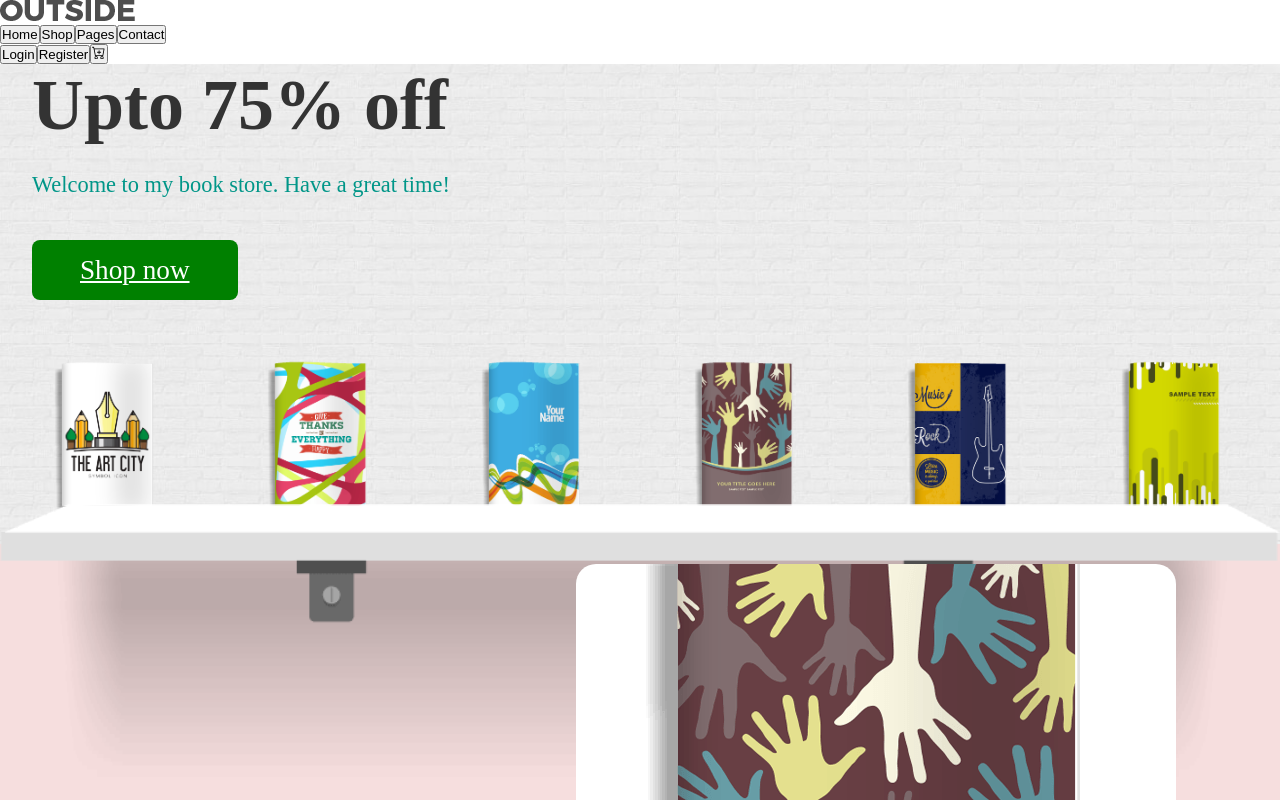
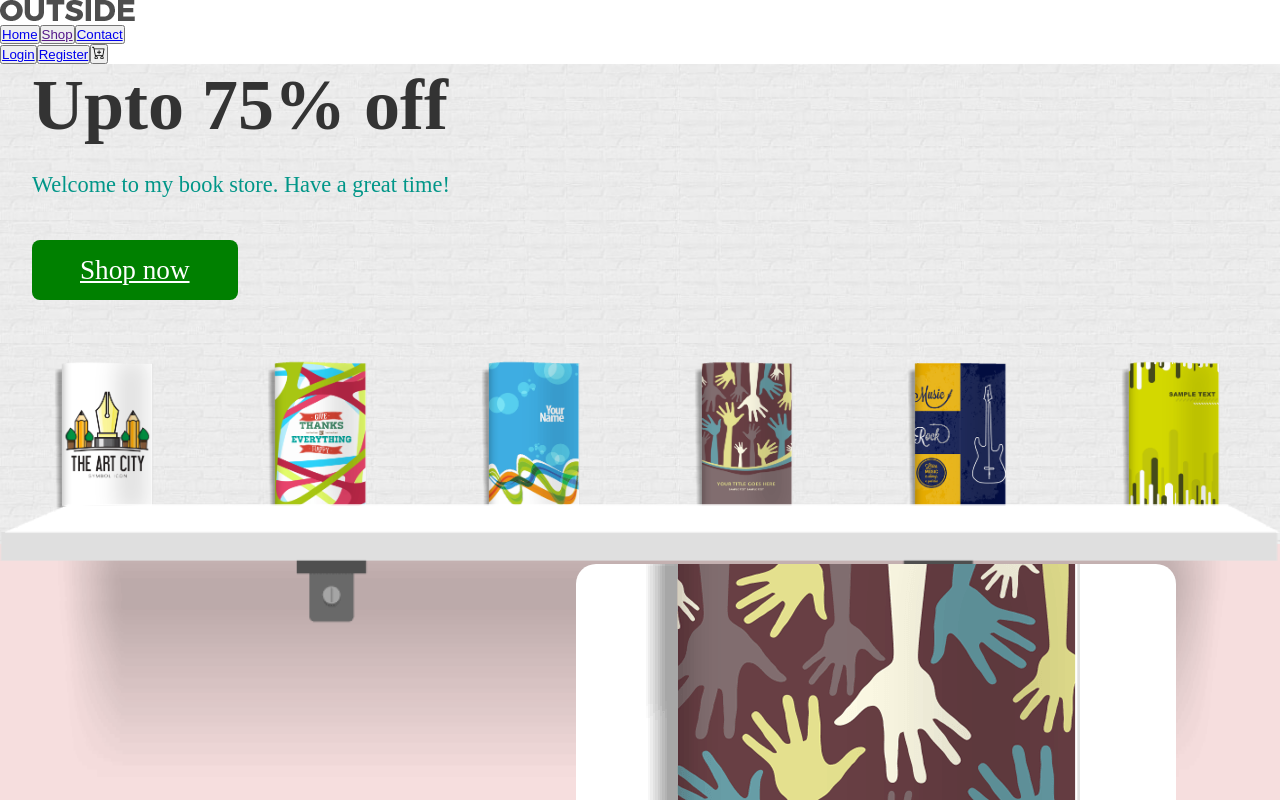
Before and after one commit to PeterNguyen2001/Bookstore, a Next.js app: page / in a window 1280 px wide. Shown: the top 800 px of the page. Built offline with nearby package versions, Linux system fonts and the light colour scheme; no server answers.

Commit message:
new update 19/12

```diff
--- a/components/Layout/header.js
+++ b/components/Layout/header.js
@@ -8,24 +8,22 @@ export default function Header() {
         <div className='flex flex-row items-center space-x-5'>
           <div className='flex flex-row space-x-5'>
             <button className='text-xs text-gray-600 uppercase transition-all duration-150 hover:text-black hover:underline'>
-              Home
+              <a href='/'>Home</a>
             </button>
             <button className='text-xs text-gray-600 uppercase transition-all duration-150 hover:text-black hover:underline'>
-              Shop
+              <a href=''>Shop</a>
             </button>
+
             <button className='text-xs text-gray-600 uppercase transition-all duration-150 hover:text-black hover:underline'>
-              Pages
-            </button>
-            <button className='text-xs text-gray-600 uppercase transition-all duration-150 hover:text-black hover:underline'>
-              Contact
+              <a href='/Contact'>Contact</a>
             </button>
           </div>
           <div className='flex flex-row space-x-5'>
             <button className='py-2 text-base text-white transition-all duration-150 bg-black border-2 px-7 hover:bg-gray-400'>
-              Login
+              <a href='/login'>Login</a>
             </button>
             <button className='py-2 text-base text-white transition-all duration-150 bg-black border-2 px-7 hover:bg-gray-400'>
-              Register
+              <a href='/register'>Register</a>
             </button>
             <button className='text-xl transition-all duration-200 hover:text-gray-400'>
               <BsCartPlus />
--- a/pages/api/hello.js
+++ b/pages/api/hello.js
@@ -1,5 +1,19 @@
 // Next.js API route support: https://nextjs.org/docs/api-routes/introduction
+import prisma from '../lib/prisma'
 
 export default function helloAPI(req, res) {
-  res.status(200).json({ name: 'John Doe' })
+  if (req.method === 'GET') {
+    var result = null
+    try {
+      prisma.product.findUnique({
+        where: {
+          id: req.query.id,
+        },
+      })
+    } catch (e) {
+      next(e)
+      return null
+    }
+    res.status(200).json(result)
+  }
 }
--- a/pages/api/product/index.js
+++ b/pages/api/product/index.js
@@ -1,13 +1,15 @@
 import prisma from '../../../lib/prisma'
 
-async function getMethod(req, res) {
+async function getMethod(req, res) {}
+
+export default function helloAPI(req, res) {
   var { id } = req.query
   if (!id) {
-    prisma.product.findMany().then((result) => {
+    return prisma.product.findMany().then((result) => {
       res.status(200).json(result)
     })
   } else {
-    prisma.product
+    return prisma.product
       .findUnique({
         where: {
           id,
@@ -16,11 +18,3 @@ async function getMethod(req, res) {
       .then((result) => res.status(200).json(result))
   }
 }
-
-export default function helloAPI(req, res) {
-  switch (req.method) {
-    case 'GET':
-      getMethod(req, res)
-      break
-  }
-}
--- a/pages/products/[id].js
+++ b/pages/products/[id].js
@@ -15,7 +15,7 @@ export default function Productdetail({ id }) {
   return (
     <div className='flex flex-col max-w-screen-xl mx-auto justify-center items-center'>
       <div className='grid md:grid-cols-12 md:gap-20'>
-        <div className='col-span-5'>~
+        <div className='col-span-5'>
           <img
             src='https://kenhphimtv.com/wp-content/uploads/2020/07/41146-bong-ma-anh-quoc-phan-5.jpg'
             className='w-full'
```
Also changed, not shown: pages/products/index.js (+17 -6 lines).
